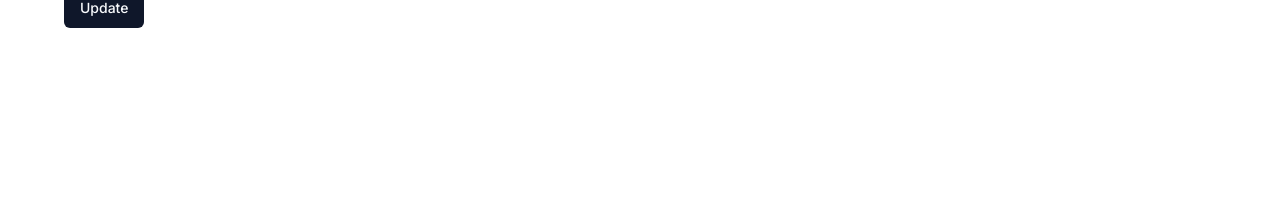
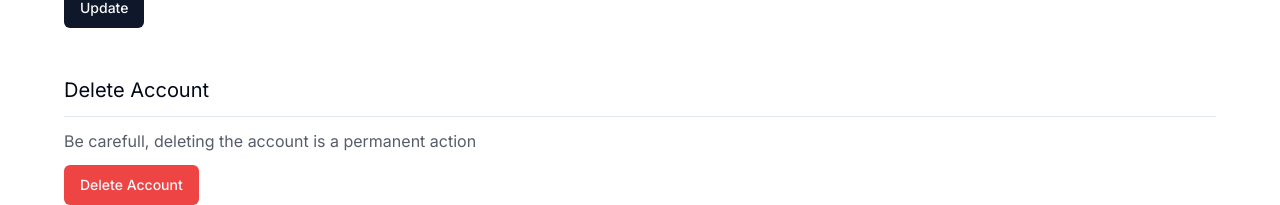
Before and after one commit to heyyakash/switchr, a Next.js app in the folder frontend/: page /user in a window 1280 px wide. Shown: the part 684-889 px from the top of the page. Before the commit the page ends 800 px from the top, so only its background shows below. Built offline with nearby package versions, Linux system fonts and the light colour scheme; no server answers.

Commit message:
integrated delete user api

```diff
--- a/frontend/components/Auth/MagicLink.tsx
+++ b/frontend/components/Auth/MagicLink.tsx
@@ -42,7 +42,7 @@ const MagicLinks = () => {
         if(res?.response.success){
             toast.success("Kindly check your registered email inbox")
         }else{
-            toast.error("Some error occured")
+            toast.error(res?.response.message)
         }
         setSending(false)
     }
--- a/frontend/components/User/User.tsx
+++ b/frontend/components/User/User.tsx
@@ -8,55 +8,73 @@ import { Input } from '../ui/input'
 import { Button } from '../ui/button'
 import { RotateCw } from 'lucide-react'
 import { toast } from 'sonner'
+import { useRouter } from 'next/router'
 
-interface userSettings{
+interface userSettings {
     fullname: string
 }
 
-interface passwordUpdate{
+interface passwordUpdate {
     current: string
-    new : string
+    new: string
 }
 
 const User = () => {
     const [udpating, setUpdating] = useState(false)
     const [change, setChange] = useState(false)
-
+    const [deleting, setDeleting] = useState(false)
     const queryClient = useQueryClient()
-    const {handleSubmit, register} = useForm<userSettings>()
-    const {handleSubmit:handlePasswordSubmit, register: passwordRegister, reset: changePasswordReset} = useForm<passwordUpdate>()
-    const {data, isLoading} = useQuery({ queryKey: ["user"], queryFn: async () => { return (await HTTPRequest("/user", {}, "GET")) } })
+    const router = useRouter()
+    const { handleSubmit, register } = useForm<userSettings>()
+    const { handleSubmit: handlePasswordSubmit, register: passwordRegister, reset: changePasswordReset } = useForm<passwordUpdate>()
+    const { data, isLoading } = useQuery({ queryKey: ["user"], queryFn: async () => { return (await HTTPRequest("/user", {}, "GET")) } })
 
 
     const handleUserNameChange = async (userData: userSettings) => {
         setUpdating(true)
         const payload = {
             uid: data?.response.message?.uid,
-            fullname : userData.fullname
+            fullname: userData.fullname
         }
-        const res = await HTTPRequest("/user", {body:JSON.stringify(payload)}, "PATCH")
-        if(res?.response.success){
+        const res = await HTTPRequest("/user", { body: JSON.stringify(payload) }, "PATCH")
+        if (res?.response.success) {
             queryClient.invalidateQueries({
-                queryKey:[`user`]
+                queryKey: [`user`]
             })
             toast.success(res?.response.message)
 
-        }else{
+        } else {
             toast.error(res?.response.message)
         }
         setUpdating(false)
     }
 
+    const DeleteUser = async () => {
+        setDeleting(true)
+        const res = await HTTPRequest("/user", {}, "DELETE")
+        if (res?.response.success) {
+            queryClient.invalidateQueries({
+                queryKey: [`user`]
+            })
+            router.push('/login')
+            toast.success(res?.response.message)
+
+        } else {
+            toast.error(res?.response.message)
+        }
+        setDeleting(false)
+    }
+
     const handlePasswordUpdateChange = async (data: passwordUpdate) => {
         setChange(true)
-        const res = await HTTPRequest("/user/password", {body:JSON.stringify(data)}, "PATCH")
-        if(res?.response.success){
+        const res = await HTTPRequest("/user/password", { body: JSON.stringify(data) }, "PATCH")
+        if (res?.response.success) {
             queryClient.invalidateQueries({
-                queryKey:[`user`]
+                queryKey: [`user`]
             })
             toast.success(res?.response.message)
 
-        }else{
+        } else {
             toast.error(res?.response.message)
         }
         changePasswordReset()
@@ -73,10 +91,10 @@ const User = () => {
                 <p className='text-primary/70 mb-3'>You can change your current project name to another unique project name</p>
                 <form onSubmit={handleSubmit(handleUserNameChange)} className='flex flex-col gap-3 items-start'>
                     <Label>Full Name</Label>
-                    <Input type = "text" {...register("fullname")} placeholder= {data?.response.message?.fullname} className='max-w-[500px] w-full' />
-                    <Button disabled = {udpating}>
-                    {udpating? <RotateCw className='animate-spin' />: "Update"}
-                </Button>
+                    <Input type="text" {...register("fullname")} placeholder={data?.response.message?.fullname} className='max-w-[500px] w-full' />
+                    <Button disabled={udpating}>
+                        {udpating ? <RotateCw className='animate-spin' /> : "Update"}
+                    </Button>
                 </form>
             </div>
             <div className='mt-6'>
@@ -85,14 +103,25 @@ const User = () => {
                 <p className='text-primary/70 mb-3'>You can change your current project name to another unique project name</p>
                 <form onSubmit={handlePasswordSubmit(handlePasswordUpdateChange)} className='flex flex-col gap-3 items-start'>
                     <Label>Current Password</Label>
-                    <Input type = "password" {...passwordRegister("current")} placeholder= "Current Password" className='max-w-[500px] w-full' />
+                    <Input type="password" {...passwordRegister("current")} placeholder="Current Password" className='max-w-[500px] w-full' />
                     <Label>New Password</Label>
-                    <Input type = "password" {...passwordRegister("new")} placeholder= "New Password" className='max-w-[500px] w-full' />
-                    <Button disabled = {change}>
-                    {change? <RotateCw className='animate-spin' />: "Update"}
-                </Button>
+                    <Input type="password" {...passwordRegister("new")} placeholder="New Password" className='max-w-[500px] w-full' />
+                    <Button disabled={change}>
+                        {change ? <RotateCw className='animate-spin' /> : "Update"}
+                    </Button>
                 </form>
             </div>
+            <div className='mt-12'>
+                <h3 className='text-xl'>Delete Account</h3>
+                <hr className='my-3' />
+                <p className='text-primary/70 mb-3'>Be carefull, deleting the account is a permanent action</p>
+                <form onSubmit={handleSubmit(handleUserNameChange)} className='flex flex-col gap-3 items-start'>
+                    <Button onClick={() => DeleteUser()} variant={"destructive"} disabled={deleting}>
+                        {deleting ? <RotateCw className='animate-spin' /> : "Delete Account"}
+                    </Button>
+                </form>
+            </div>
+
         </div>
     )
 }
```
